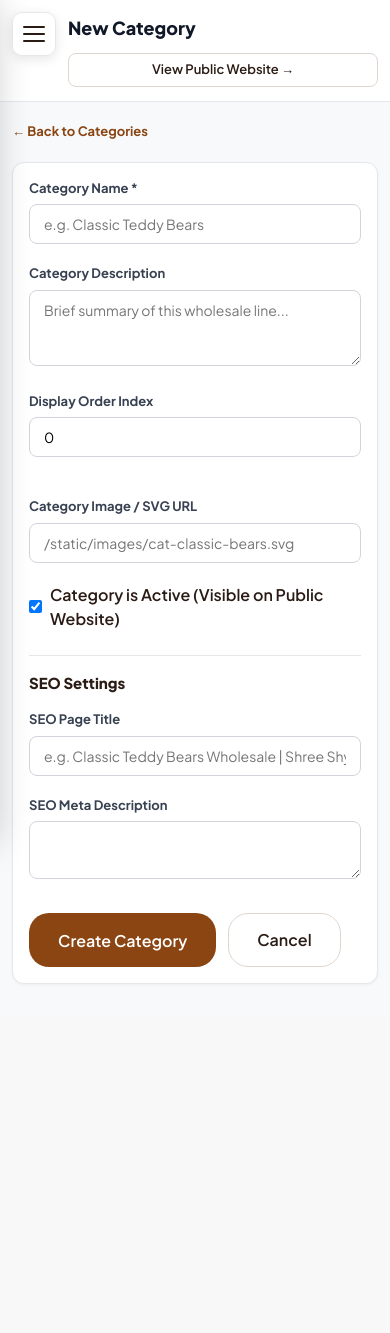
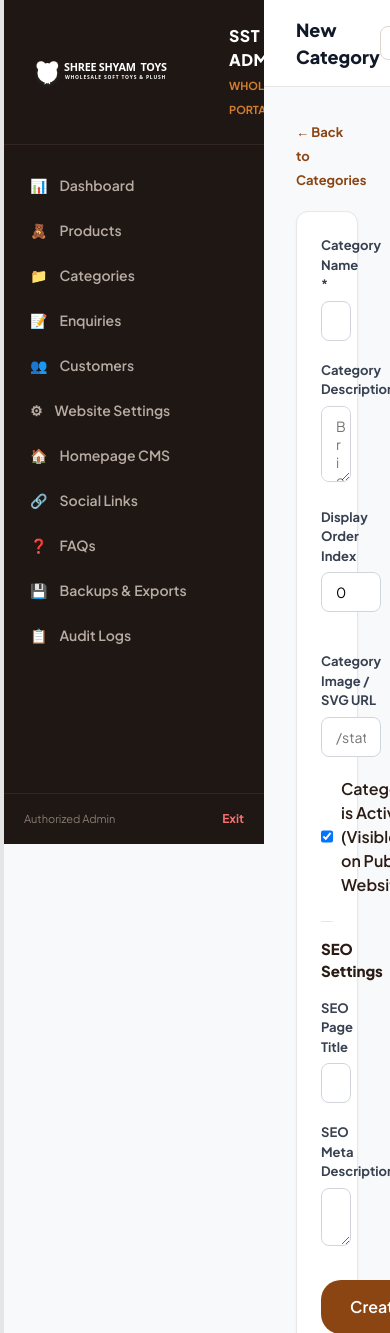
Before and after one commit to PrimeAyush7/ShreeShyamToys, a Python web app: template sst5_work/app/templates/admin/category_form.html in a window 390 px wide. Shown: the top 1333 px of the page. Before the commit the page ends 984 px from the top, so only its background shows below. Run offline with Jinja, Linux system fonts and the light colour scheme; the template is opened without the code that fills it, so the values that code supplies are empty.

Commit message:
Delete mobile layout styles from admin.css
Removed extensive mobile layout styles for admin interface.

```diff
--- a/sst5_work/app/static/css/admin.css
+++ b/sst5_work/app/static/css/admin.css
@@ -198,206 +198,3 @@
     grid-template-columns: 1fr;
   }
 }
-
-
-/* ==========================================================
-   ADMIN RESPONSIVE / MOBILE LAYOUT
-   Prevent the fixed sidebar from forcing horizontal overflow.
-   ========================================================== */
-
-.admin-layout,
-.admin-main,
-.admin-body,
-.admin-topbar,
-.admin-card,
-.admin-table-wrap,
-.admin-form {
-  min-width: 0;
-  max-width: 100%;
-}
-
-.admin-body {
-  overflow-x: hidden;
-}
-
-.admin-sidebar {
-  z-index: 1000;
-}
-
-.admin-sidebar-backdrop,
-.admin-mobile-menu {
-  display: none;
-}
-
-.admin-table-wrap {
-  width: 100%;
-  overflow-x: auto;
-  -webkit-overflow-scrolling: touch;
-}
-
-.admin-table-wrap > .admin-table {
-  min-width: 640px;
-}
-
-@media (max-width: 900px) {
-  .admin-layout {
-    display: block;
-    width: 100%;
-    max-width: 100%;
-    min-height: 100vh;
-    overflow-x: clip;
-  }
-
-  .admin-sidebar {
-    position: fixed;
-    inset: 0 auto 0 0;
-    width: min(280px, 86vw);
-    max-width: 86vw;
-    height: 100dvh;
-    max-height: 100dvh;
-    transform: translateX(-105%);
-    transition: transform 0.25s ease;
-    box-shadow: 12px 0 32px rgba(0, 0, 0, 0.18);
-    overflow-y: auto;
-    overflow-x: hidden;
-    overscroll-behavior: contain;
-  }
-
-  .admin-layout.admin-sidebar-open .admin-sidebar {
-    transform: translateX(0);
-  }
-
-  .admin-sidebar-backdrop {
-    position: fixed;
-    inset: 0;
-    z-index: 999;
-    background: rgba(0, 0, 0, 0.42);
-    display: block;
-    opacity: 0;
-    visibility: hidden;
-    pointer-events: none;
-    transition: opacity 0.2s ease, visibility 0.2s ease;
-  }
-
-  .admin-layout.admin-sidebar-open .admin-sidebar-backdrop {
-    opacity: 1;
-    visibility: visible;
-    pointer-events: auto;
-  }
-
-  .admin-mobile-menu {
-    position: fixed;
-    top: 12px;
-    left: 12px;
-    z-index: 1001;
-    width: 44px;
-    height: 44px;
-    padding: 10px;
-    border: 1px solid #E5E7EB;
-    border-radius: 10px;
-    background: #FFFFFF;
-    box-shadow: 0 3px 12px rgba(0,0,0,0.10);
-    display: flex;
-    flex-direction: column;
-    justify-content: center;
-    gap: 5px;
-    cursor: pointer;
-  }
-
-  .admin-mobile-menu span {
-    display: block;
-    width: 22px;
-    height: 2px;
-    margin: 0 auto;
-    background: #2A1B14;
-    border-radius: 2px;
-  }
-
-  .admin-main {
-    width: 100%;
-    max-width: 100%;
-    min-width: 0;
-    margin: 0;
-  }
-
-  .admin-topbar {
-    width: 100%;
-    min-height: 68px;
-    padding: 14px 16px 14px 68px;
-    gap: 12px;
-    flex-wrap: wrap;
-  }
-
-  .admin-topbar > div {
-    min-width: 0;
-  }
-
-  .admin-topbar .btn {
-    max-width: 100%;
-    white-space: normal;
-  }
-
-  .admin-body {
-    width: 100%;
-    padding: 20px 16px;
-    overflow-x: hidden;
-  }
-
-  .admin-card {
-    width: 100%;
-    overflow: hidden;
-  }
-
-  .metrics-grid {
-    grid-template-columns: repeat(2, minmax(0, 1fr));
-  }
-
-  .form-grid-2,
-  .form-grid-3 {
-    grid-template-columns: 1fr;
-  }
-
-  .admin-table {
-    width: 100%;
-  }
-}
-
-@media (max-width: 520px) {
-  .admin-body {
-    padding: 16px 12px;
-  }
-
-  .metrics-grid {
-    grid-template-columns: 1fr;
-    gap: 12px;
-  }
-
-  .admin-card {
-    padding: 16px;
-    margin-bottom: 16px;
-  }
-
-  .admin-topbar {
-    padding-right: 12px;
-  }
-
-  .admin-topbar > div:last-child {
-    width: 100%;
-  }
-
-  .admin-topbar > div:last-child .btn {
-    width: 100%;
-    text-align: center;
-  }
-
-  .admin-nav-item {
-    min-width: 0;
-  }
-}
-
-@media (prefers-reduced-motion: reduce) {
-  .admin-sidebar,
-  .admin-sidebar-backdrop {
-    transition: none;
-  }
-}
```
